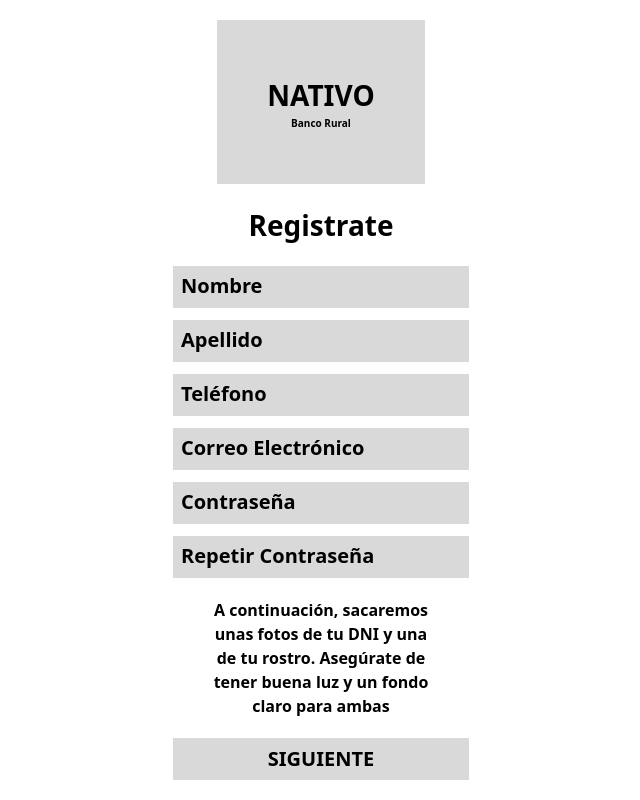
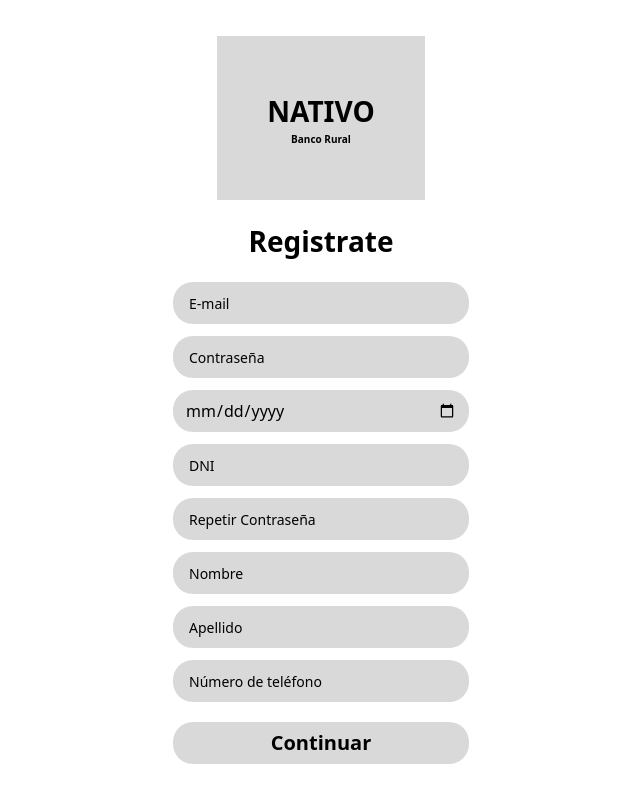
Before and after one commit to igrowker/i003-nativo-front, a React (Vite) app: page /register in a window 1280 px wide. Shown: the whole page, without its empty margins (319-959 px from the left). Built offline with nearby package versions, Linux system fonts and the light colour scheme.

Commit message:
refactor(navbar): optimize component and fix input issues in login and register forms

```diff
--- a/package.json
+++ b/package.json
@@ -14,6 +14,7 @@
     "react": "^18.3.1",
     "react-dom": "^18.3.1",
     "react-hook-form": "^7.53.0",
+    "react-icons": "^5.3.0",
     "react-router-dom": "^6.26.2",
     "zod": "^3.23.8"
   },
--- a/src/App.css
+++ b/src/App.css
@@ -1,12 +1,12 @@
 #root {
-  max-width: 1280px;
+  max-width: 1440px;
   margin: 0 auto;
-  padding: 0 1rem;
+  /* padding: 0 1rem; */
 }
 
 .form__input-placeholder::placeholder {
-  font-size: 20px;
-  font-weight: bold;
+  font-size: 14px;
+  font-weight: normal;
   color: #000000;
-  padding-left: 0.5rem;
+  padding-left: 1rem;
 }
--- a/src/App.tsx
+++ b/src/App.tsx
@@ -3,7 +3,7 @@ import "./App.css";
 function App() {
   return (
     <>
-      <h1 className="w-11 text-2xl font-bold underline">Hello world!</h1>
+      {/* <h1 className="w-11 text-2xl font-bold underline">Hello world!</h1> */}
     </>
   );
 }
--- a/src/components/Login.tsx
+++ b/src/components/Login.tsx
@@ -61,7 +61,7 @@ const Login: React.FC = () => {
           <input
             type="email"
             placeholder="Email"
-            className="form__input-placeholder h-[42px] w-full bg-[#D9D9D9]"
+            className="form__input-placeholder h-[42px] w-full rounded-[20px] bg-[#D9D9D9]"
             {...register("email")}
           />
           {errors.email && <span>{errors.email.message}</span>}
@@ -69,7 +69,7 @@ const Login: React.FC = () => {
           <input
             type="password"
             placeholder="Contraseña"
-            className="form__input-placeholder h-[42px] w-full bg-[#D9D9D9]"
+            className="form__input-placeholder h-[42px] w-full rounded-[20px] bg-[#D9D9D9]"
             {...register("password")}
           />
           {errors.password && <span>{errors.password.message}</span>}
@@ -82,7 +82,7 @@ const Login: React.FC = () => {
         </div>
         <button
           type="submit"
-          className="h-[42px] w-full bg-[#D9D9D9] text-[20px] font-bold text-[#000000]"
+          className="h-[42px] w-full rounded-[20px] bg-[#D9D9D9] text-[20px] font-bold text-[#000000]"
           disabled={isLoading}
         >
           {isLoading ? "Cargando..." : "Iniciar sesión"}
@@ -100,7 +100,7 @@ const Login: React.FC = () => {
       <p className="flex h-auto w-auto flex-col text-center text-[15px] font-bold text-[#545353]">
         Aún no tienes una cuenta?
         <span>
-          <a href="/register" className="text-[#000000]">
+          <a href="/register" className="text-[#000000] underline">
             Regístrate
           </a>
         </span>
--- /dev/null
+++ b/src/components/Navbar.tsx
@@ -0,0 +1,89 @@
+import React, { useState } from "react";
+import { IoIosArrowDown } from "react-icons/io";
+import { GiHamburgerMenu } from "react-icons/gi";
+import { FaRegUser } from "react-icons/fa6";
+import { IoClose } from "react-icons/io5";
+import useDevice from "../hooks/useDevice";
+
+interface Link {
+  name: string;
+  path?: string;
+  subpages?: Link[];
+}
+
+const links: Link[] = [
+  { name: "Inicio", path: "/" },
+  { name: "Tarjeta", path: "/card" },
+  { name: "Transacciones", path: "/transactions" },
+  { name: "Colaborá con la comunidad", path: "/colaborate" },
+  { name: "Hablá con nosotros", path: "/contact" },
+];
+
+const MobileNav: React.FC<{ onToggle: () => void }> = ({ onToggle }) => (
+  <nav className="flex h-[50px] w-[100%] items-center justify-between bg-[#8EC63F] pl-4 pr-4">
+    <GiHamburgerMenu size={28} onClick={onToggle} />
+    <img src="./logonav.png" alt="logo" className="h-auto w-auto" />
+    <FaRegUser size={28} />
+  </nav>
+);
+
+const Sidebar: React.FC<{ open: boolean; onClose: () => void }> = ({
+  open,
+  onClose,
+}) => (
+  <>
+    {open && (
+      <div className="fixed inset-0 z-10 bg-black bg-opacity-5 backdrop-blur-sm" />
+    )}
+    <aside
+      className={`fixed left-0 top-0 z-20 h-full w-[70%] transform rounded-br-3xl rounded-tr-3xl bg-[#8EC63F] transition-transform duration-500 ${
+        open ? "translate-x-0" : "-translate-x-full"
+      }`}
+    >
+      <div className="relative flex h-[100vh] w-[100%] flex-col items-center justify-center rounded-br-3xl rounded-tr-3xl bg-[#769b43]">
+        <IoClose
+          className="absolute left-0 top-0 ml-3 mt-4"
+          size={30}
+          onClick={onClose}
+        />
+        <div className="flex h-[30%] w-full flex-col items-center justify-center gap-6">
+          <div className="h-[73px] w-[73px] rounded-full bg-gray-500" />
+          <p className="size-[16px] w-auto font-bold text-black">
+            Nombre de usuario
+          </p>
+        </div>
+        <hr className="w-full border-t-2 border-black" />
+        <div className="flex h-[70%] w-full flex-col items-start justify-start gap-8">
+          {links.map((link, index) => (
+            <div
+              key={index}
+              className="flex w-auto items-center justify-start pl-10 pt-4 text-start"
+            >
+              <p className="size-[14px] w-auto font-bold text-black">
+                {link.name}
+              </p>
+              {link.subpages && <IoIosArrowDown size={20} />}
+            </div>
+          ))}
+        </div>
+        <button className="size-[14px] h-auto w-auto pb-4 font-bold text-black">
+          Cerrar sesión
+        </button>
+      </div>
+    </aside>
+  </>
+);
+
+export const Navbar: React.FC = () => {
+  const [open, setOpen] = useState(false);
+  const device = useDevice();
+
+  const toggleSidebar = () => setOpen(!open);
+
+  return (
+    <>
+      {device === "Mobile" && <MobileNav onToggle={toggleSidebar} />}
+      <Sidebar open={open} onClose={toggleSidebar} />
+    </>
+  );
+};
--- a/src/components/Register.tsx
+++ b/src/components/Register.tsx
@@ -14,6 +14,9 @@ const registerSchema = z
     repeatPassword: z
       .string()
       .min(5, "La contraseña debe tener al menos 8 caracteres"),
+
+    birthdate: z.string().min(8, "La fecha de nacimiento es inválida"),
+    dni: z.string().min(8, "El DNI debe tener al menos 8 caracteres"),
   })
   .refine((data) => data.password === data.repeatPassword, {
     message: "Las contraseñas no coinciden",
@@ -36,6 +39,8 @@ const Register: React.FC = () => {
       email: "",
       password: "",
       repeatPassword: "",
+      birthdate: "",
+      dni: "",
     },
   });
 
@@ -58,9 +63,48 @@ const Register: React.FC = () => {
       >
         <div className="flex w-full flex-col gap-[12px]">
           <input
+            type="email"
+            placeholder="E-mail"
+            className="form__input-placeholder h-[42px] w-full rounded-[20px] bg-[#D9D9D9]"
+            {...register("email")}
+          />
+          {errors.email && <span>{errors.email.message}</span>}
+          <input
+            type="password"
+            placeholder="Contraseña"
+            className="form__input-placeholder h-[42px] w-full rounded-[20px] bg-[#D9D9D9]"
+            {...register("password")}
+          />
+          {errors.password && <span>{errors.password.message}</span>}
+
+          <input
+            type="date"
+            placeholder="Fecha de Nacimiento"
+            className="form__input-placeholder h-[42px] w-full rounded-[20px] bg-[#D9D9D9] pl-3 pr-3"
+            {...register("birthdate")}
+          />
+          {errors.birthdate && <span>{errors.birthdate.message}</span>}
+          <input
+            type="text"
+            placeholder="DNI"
+            className="form__input-placeholder h-[42px] w-full rounded-[20px] bg-[#D9D9D9]"
+            {...register("dni")}
+          />
+          {errors.dni && <span>{errors.dni.message}</span>}
+          <input
+            type="password"
+            placeholder="Repetir Contraseña"
+            className="form__input-placeholder h-[42px] w-full rounded-[20px] bg-[#D9D9D9]"
+            {...register("repeatPassword")}
+          />
+          {errors.repeatPassword && (
+            <span>{errors.repeatPassword.message}</span>
+          )}
+
+          <input
             type="text"
             placeholder="Nombre"
-            className="form__input-placeholder h-[42px] w-full bg-[#D9D9D9]"
+            className="form__input-placeholder h-[42px] w-full rounded-[20px] bg-[#D9D9D9]"
             {...register("name")}
           />
           {errors.name && <span>{errors.name?.message}</span>}
@@ -68,55 +112,25 @@ const Register: React.FC = () => {
           <input
             type="text"
             placeholder="Apellido"
-            className="form__input-placeholder h-[42px] w-full bg-[#D9D9D9]"
+            className="form__input-placeholder h-[42px] w-full rounded-[20px] bg-[#D9D9D9]"
             {...register("lastname")}
           />
           {errors.lastname && <span>{errors.lastname?.message}</span>}
 
           <input
             type="text"
-            placeholder="Teléfono"
-            className="form__input-placeholder h-[42px] w-full bg-[#D9D9D9]"
+            placeholder="Número de teléfono"
+            className="form__input-placeholder h-[42px] w-full rounded-[20px] bg-[#D9D9D9]"
             {...register("phone")}
           />
           {errors.phone && <span>{errors.phone.message}</span>}
+        </div>
 
-          <input
-            type="email"
-            placeholder="Correo Electrónico"
-            className="form__input-placeholder h-[42px] w-full bg-[#D9D9D9]"
-            {...register("email")}
-          />
-          {errors.email && <span>{errors.email.message}</span>}
-
-          <input
-            type="password"
-            placeholder="Contraseña"
-            className="form__input-placeholder h-[42px] w-full bg-[#D9D9D9]"
-            {...register("password")}
-          />
-          {errors.password && <span>{errors.password.message}</span>}
-
-          <input
-            type="password"
-            placeholder="Repetir Contraseña"
-            className="form__input-placeholder h-[42px] w-full bg-[#D9D9D9]"
-            {...register("repeatPassword")}
-          />
-
-          {errors.repeatPassword && (
-            <span>{errors.repeatPassword.message}</span>
-          )}
-        </div>
-        <p className="h-auto w-[216px] text-center text-[16px] font-bold">
-          A continuación, sacaremos unas fotos de tu DNI y una de tu rostro.
-          Asegúrate de tener buena luz y un fondo claro para ambas
-        </p>
         <button
           type="submit"
-          className="h-[42px] w-full bg-[#D9D9D9] text-[20px] font-bold text-[#000000]"
+          className="h-[42px] w-full rounded-[20px] bg-[#D9D9D9] text-[20px] font-bold text-[#000000]"
         >
-          SIGUIENTE
+          Continuar
         </button>
       </form>
     </div>
--- /dev/null
+++ b/src/hooks/useDevice.tsx
@@ -0,0 +1,41 @@
+import { useState, useEffect } from "react";
+
+type DeviceType = "Desktop" | "Tablet" | "Mobile" | null;
+
+const useDevice = (): DeviceType => {
+  const [device, setDevice] = useState<DeviceType>(null);
+
+  useEffect(() => {
+    const desktopMediaQuery = window.matchMedia("(min-width: 1024px)");
+    const tabletMediaQuery = window.matchMedia("(min-width: 768px)");
+    const mobileMediaQuery = window.matchMedia("(min-width: 320px)");
+
+    const handleMediaQueryChange = () => {
+      if (desktopMediaQuery.matches) {
+        setDevice("Desktop");
+      } else if (tabletMediaQuery.matches) {
+        setDevice("Tablet");
+      } else if (mobileMediaQuery.matches) {
+        setDevice("Mobile");
+      }
+    };
+
+    // Inicializar el estado basado en la consulta de medios actual
+    handleMediaQueryChange();
+
+    desktopMediaQuery.addEventListener("change", handleMediaQueryChange);
+    tabletMediaQuery.addEventListener("change", handleMediaQueryChange);
+    mobileMediaQuery.addEventListener("change", handleMediaQueryChange);
+
+    // Limpiar event listeners al desmontar el componente
+    return () => {
+      desktopMediaQuery.removeEventListener("change", handleMediaQueryChange);
+      tabletMediaQuery.removeEventListener("change", handleMediaQueryChange);
+      mobileMediaQuery.removeEventListener("change", handleMediaQueryChange);
+    };
+  }, []);
+
+  return device;
+};
+
+export default useDevice;
--- a/src/main.tsx
+++ b/src/main.tsx
@@ -4,11 +4,13 @@ import { BrowserRouter as Router, Route, Routes } from "react-router-dom";
 import App from "./App";
 import Register from "./components/Register";
 import Login from "./components/Login";
+import { Navbar } from "./components/Navbar";
 import "./index.css";
 
 ReactDOM.createRoot(document.getElementById("root")!).render(
   <React.StrictMode>
     <Router>
+      <Navbar />
       <Routes>
         <Route path="/" element={<App />} />
         <Route path="/register" element={<Register />} />
```
Also changed, not shown: public/logonav.png (added), 1 other file (tests, documents, lock files or other folders).
